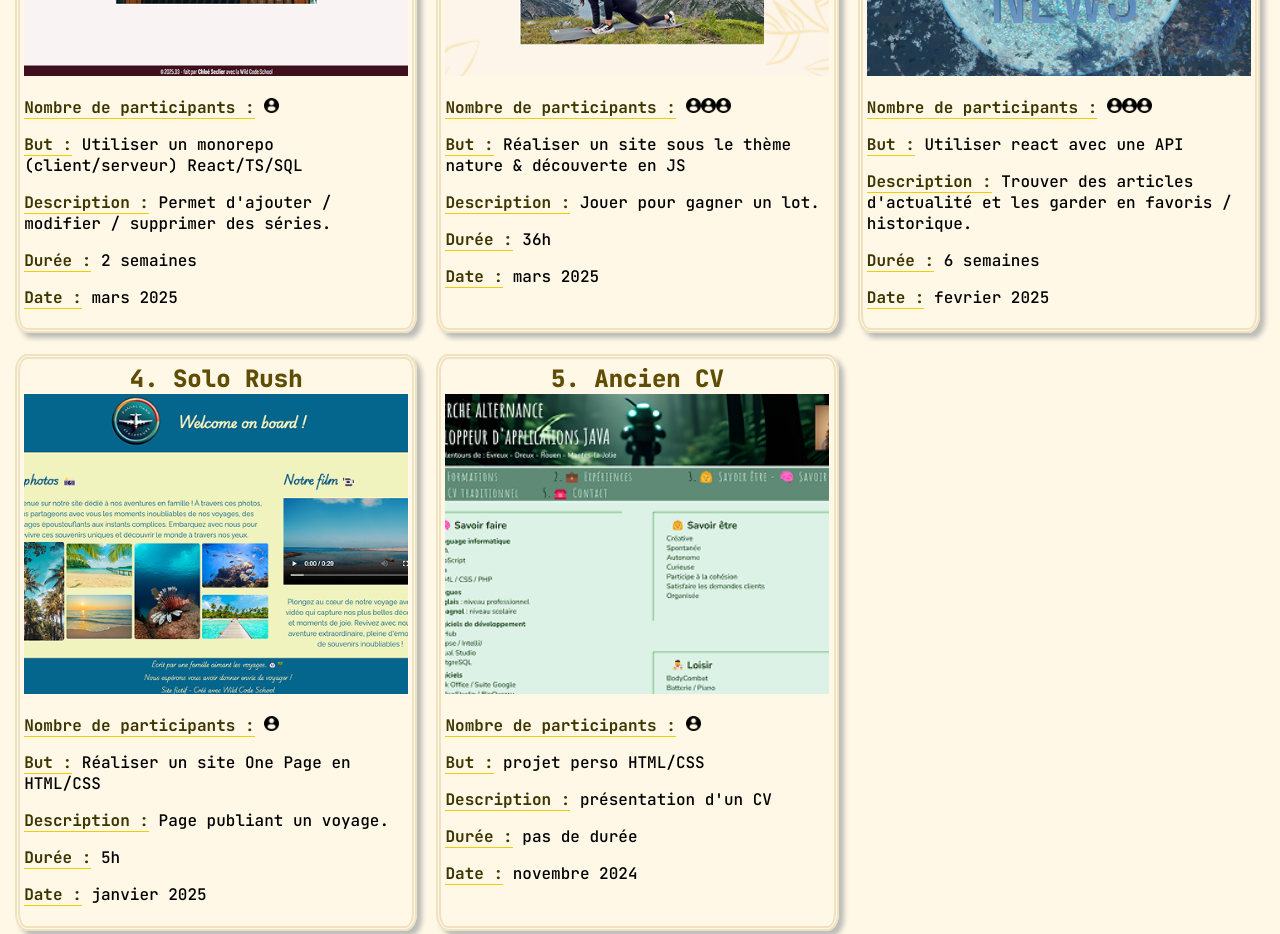
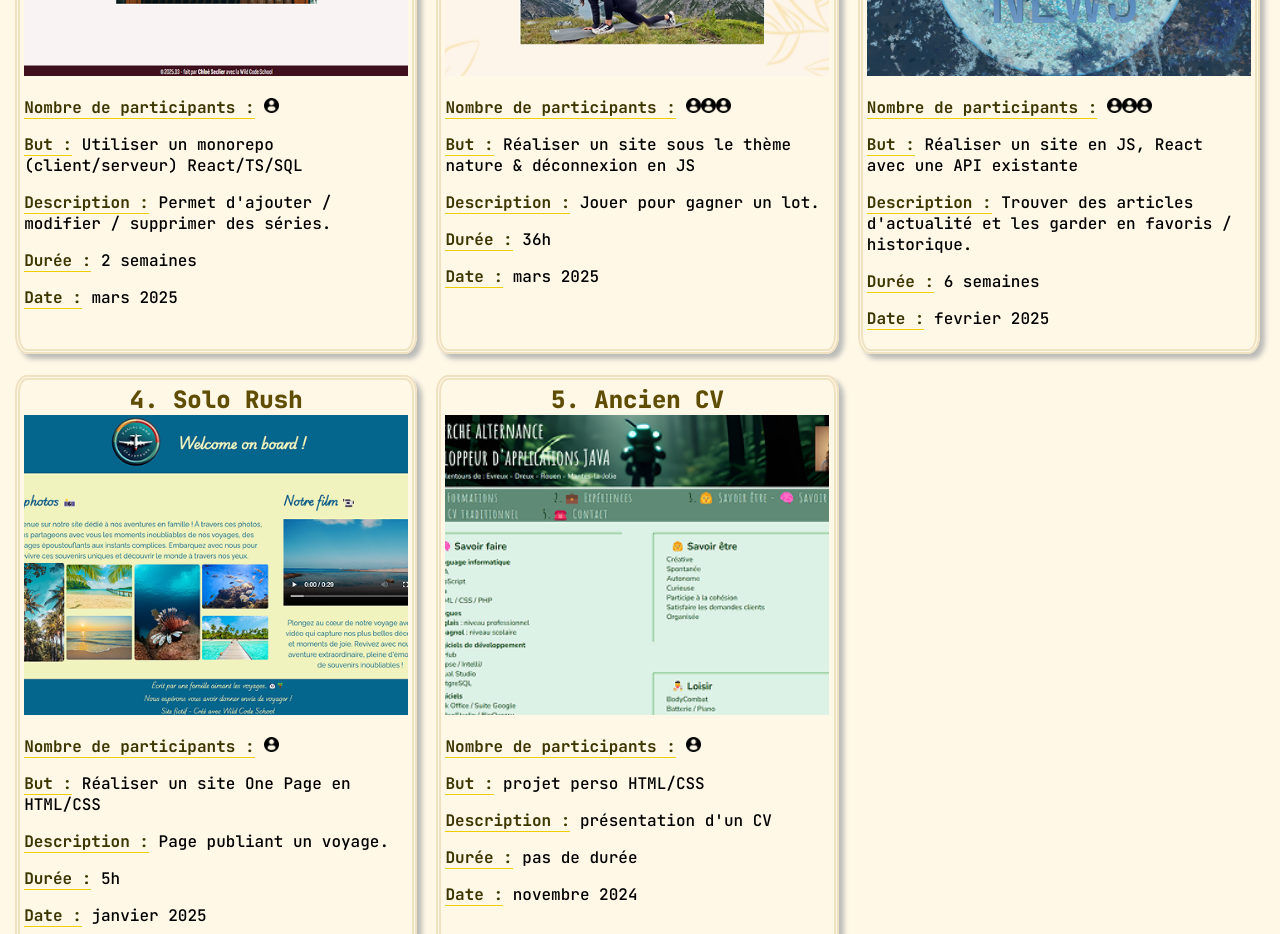
Before and after one commit to ChloeSeclier/ChloeSeclierPortfolio, a React (Vite) app: page / in a window 1280 px wide. Shown: the part 840-1774 px from the top of the page. Built offline with nearby package versions, Linux system fonts and the light colour scheme.

Commit message:
update list project

```diff
--- a/src/data/project-list.js
+++ b/src/data/project-list.js
@@ -21,7 +21,7 @@ export const projectList = [
     pictureProject: hackathon,
     nbPeople: 3,
     time: "36h",
-    but: "Réaliser un site sous le thème nature & découverte en JS",
+    but: "Réaliser un site sous le thème nature & déconnexion en JS",
     description: "Jouer pour gagner un lot.",
     date:"mars 2025"
   },
@@ -31,7 +31,7 @@ export const projectList = [
     pictureProject: wildNews,
     nbPeople: 3,
     time: "6 semaines",
-    but: "Utiliser react avec une API",
+    but: "Réaliser un site en JS, React avec une API existante",
     description:
       "Trouver des articles d'actualité et les garder en favoris / historique.",
       date:"fevrier 2025"
```
